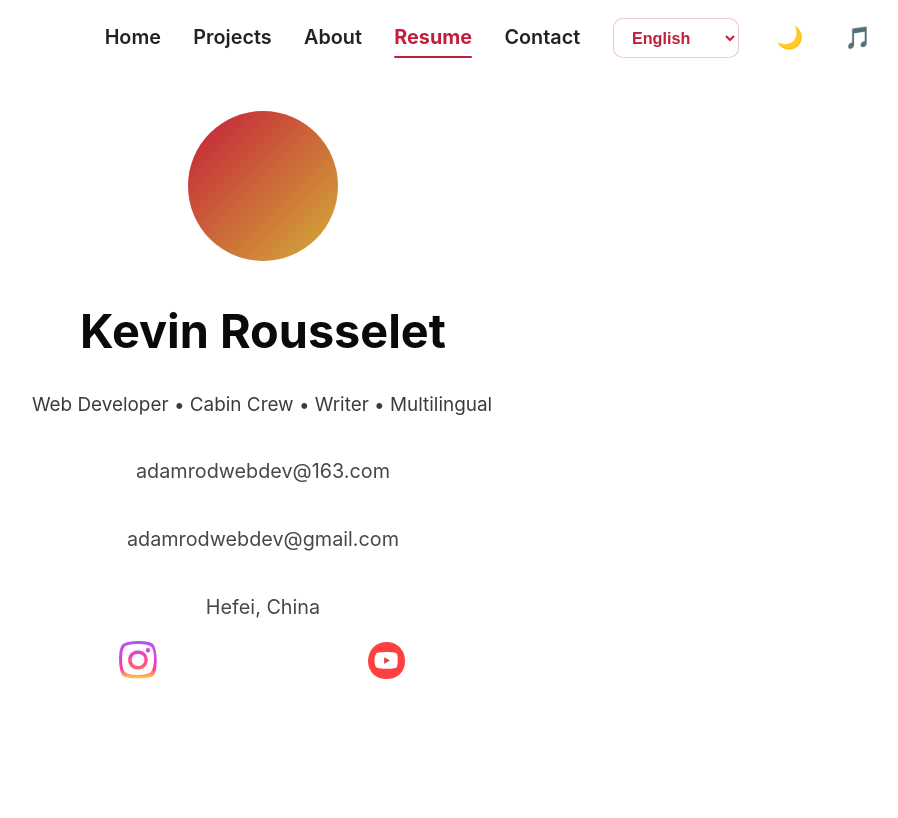
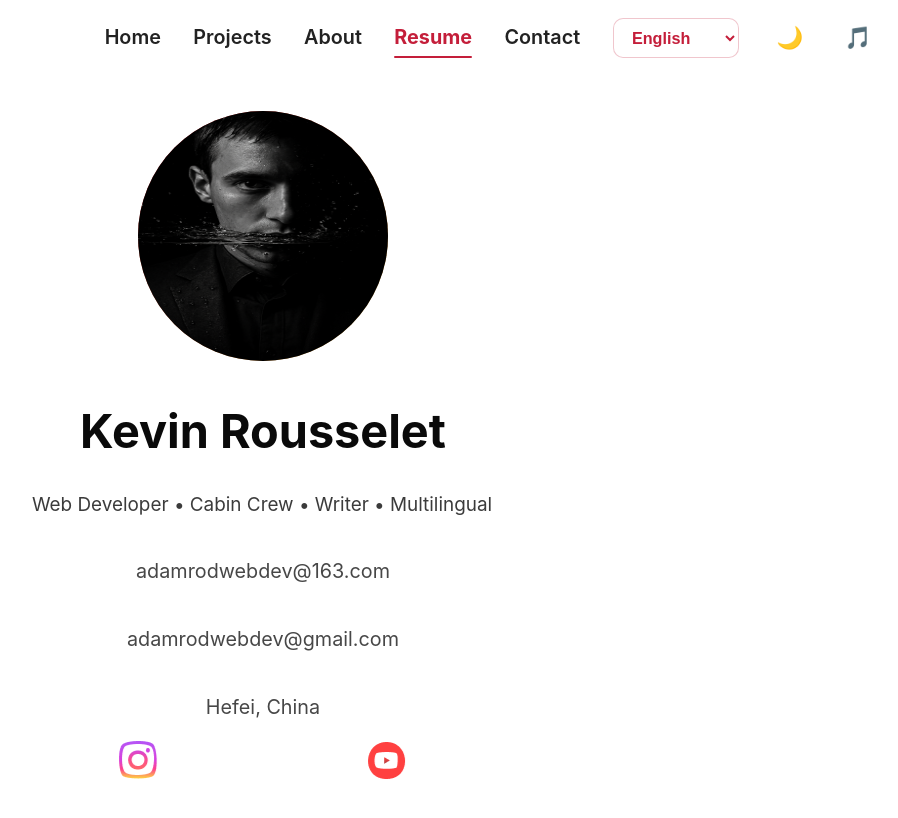
Before and after one commit to krousselet/portfolio_china, a Vue app: page /resume in a window 1280 px wide. Shown: the top 818 px of the page, without its empty margins (377-1275 px from the left). Built offline with nearby package versions, Linux system fonts and the light colour scheme.

Commit message:
added my picture on Resume.vue

```diff
--- a/src/views/Resume.vue
+++ b/src/views/Resume.vue
@@ -6,7 +6,9 @@
       <!-- PANEL 1: ONLY TRUE CENTER -->
       <section class="panel" data-panel>
         <div class="profile-card" data-slide-in>
-          <div class="avatar"></div>
+          <div class="avatar">
+            <img src="/images/me.png" alt="Developer face" />
+          </div>
           <div class="profile-text">
             <h1 class="heading-primary jump-text no-cursor">Kevin Rousselet</h1>
             <p class="subheading tremble-text no-cursor">
@@ -23,7 +25,7 @@
                   target="_blank"
                   rel="noopener noreferrer"
                 >
-                  <img src="../../public/images/instagram.png" alt="Instagram logo" />
+                  <img src="/images/instagram.png" alt="Instagram logo" />
                 </a>
                 <!-- YOUTUBE -->
                 <a
@@ -31,7 +33,7 @@
                   target="_blank"
                   rel="noopener noreferrer"
                 >
-                  <img src="../../public/images/youtube.png" alt="YouTube logo" />
+                  <img src="/images/youtube.png" alt="YouTube logo" />
                 </a>
               </div>
             </div>
@@ -352,10 +354,20 @@ $white: #fff;
 
 /* STYLES */
 .avatar {
-  width: 150px;
-  height: 150px;
+  margin-top: 100px;
+  width: 250px;
+  height: 250px;
   border-radius: 50%;
   background: linear-gradient(135deg, $red, $gold);
+  display: flex;
+  justify-content: center;
+  align-items: center;
+
+  img {
+    width: inherit;
+    height: inherit;
+    border-radius: 50%;
+  }
 }
 .heading-primary {
   font-size: clamp(1.8rem, 5vw, 2.6rem);
```
Also changed, not shown: public/images/me.png (added).
